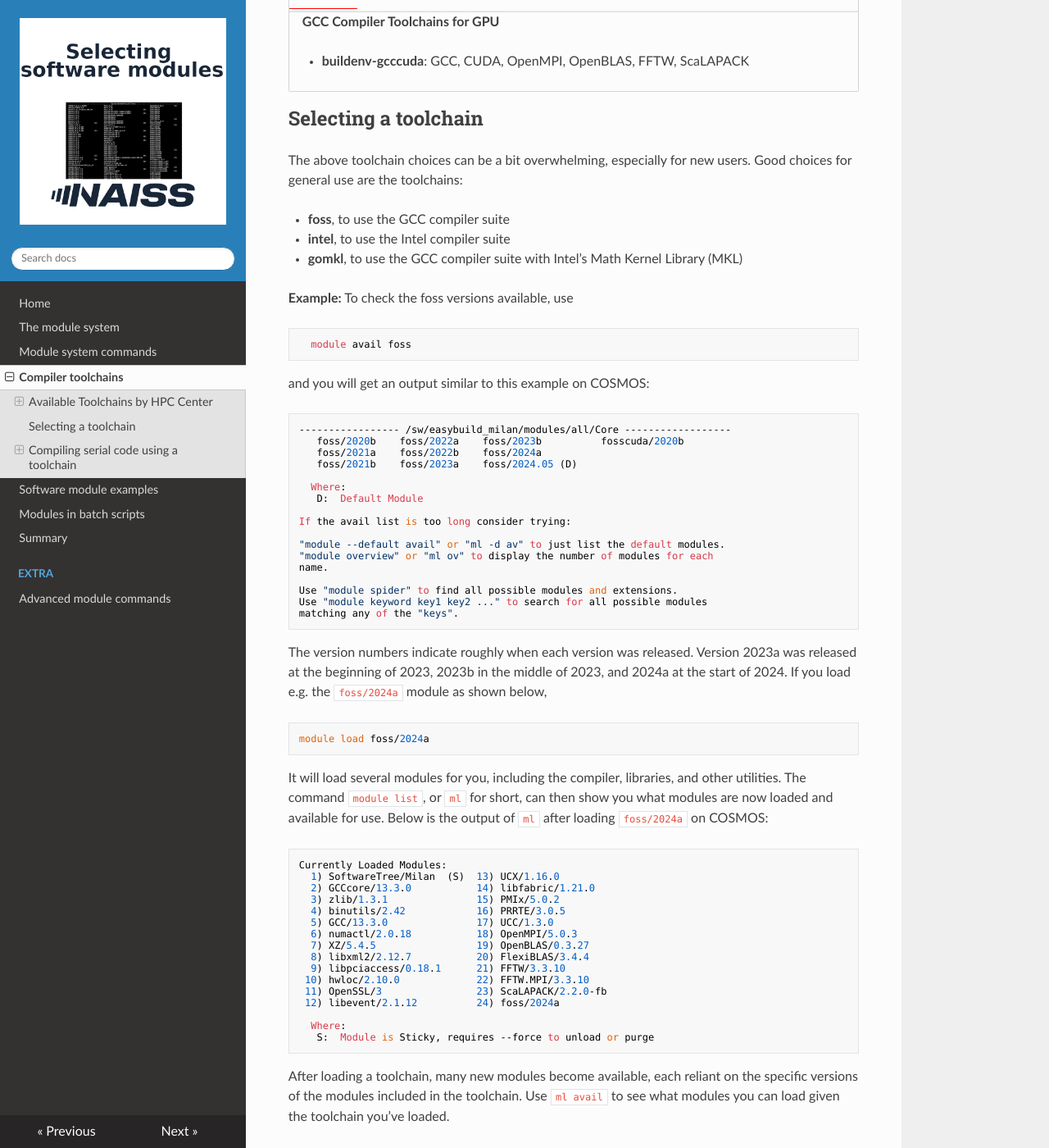
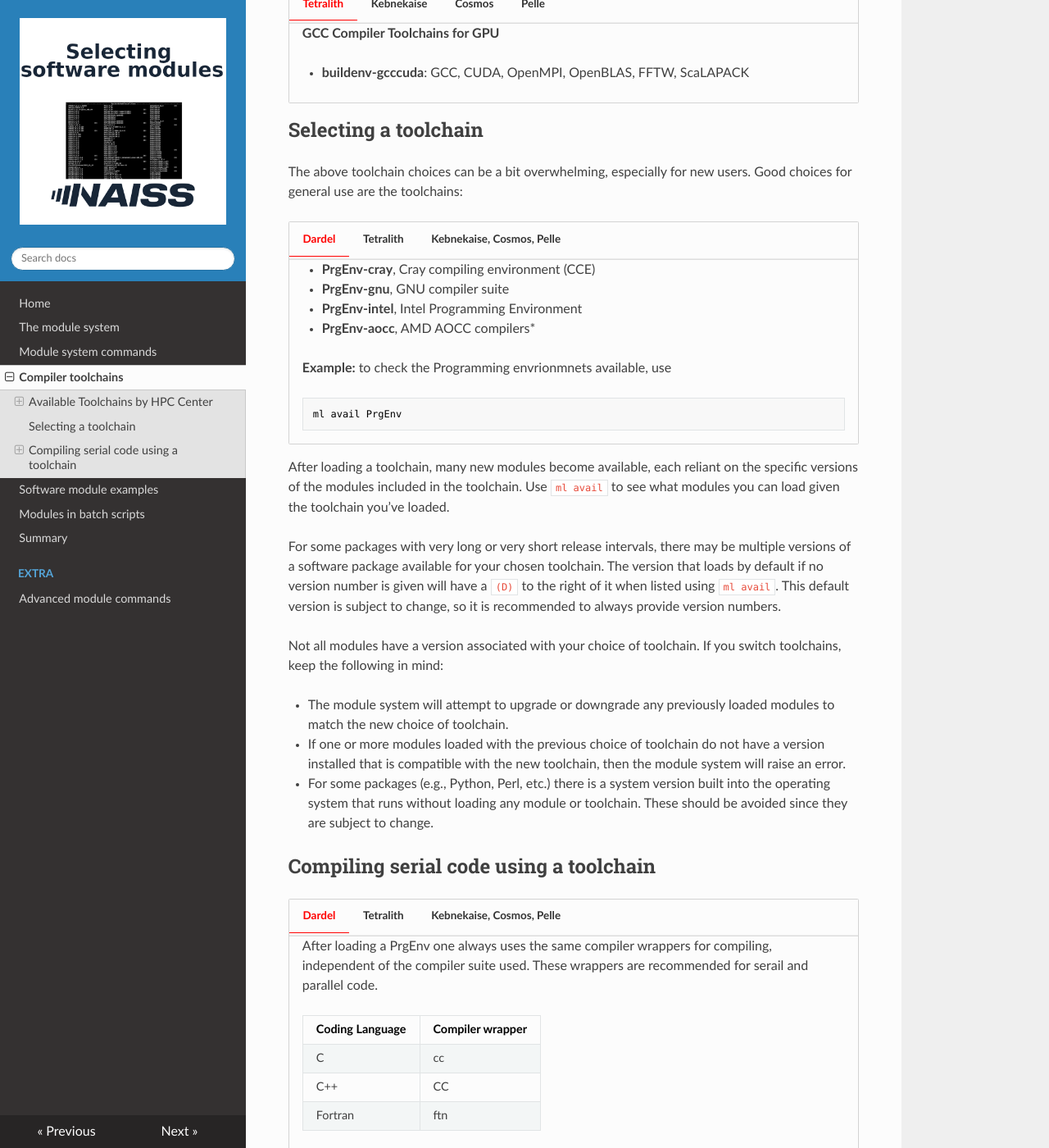
Before and after one commit to hpc2n/selecting-modules, an MkDocs documentation site: the page built from docs/toolchains.md, in a window 1280 px wide and 1400 px high, scrolled down 1968 px. Shown: the whole window at 82% size. Built offline with MkDocs 1.6.1, drawn with Linux system fonts in a browser that asks for light colours; nearby versions of some CDN libraries; some of the changed text lies outside the part shown.

Commit message:
Added Dardel and Tetralith tabs to a number of tables

````diff
--- a/docs/toolchains.md
+++ b/docs/toolchains.md
@@ -46,18 +46,19 @@ any.
     - `module swap` to exchange one module for another
     - `module load` which will load a module and unloads everything that conflicts
 
-    On Dardel three different compilers are available.  By default you get the Cray compiling environment (CCE), commonly referred to as the *Cray compiler*.  In addition the *GNU compiler suite* and the
+    On Dardel three different compilers are available.  By default you get the Cray compiling environment (CCE), commonly referred to as the *Cray compiler*.  In addition the *GNU compiler suite*, the *Intel Programming Environment* and the
     *AMD AOCC compilers* are available. The compilers can be accessed by loading on of:
 
     ```
     ml PrgEnv-cray
     ml PrgEnv-gnu
+    ml PrgEng-intel
     ml PrgEnv-aocc
     ```
 
     The `PrgEnv-cray`is loaded by default after login.
 
-    The modules `cray-libsci`, providing e.g. BLAS/LAPACK/ScaLAPACK and `cray-mpich` providing MPI capabilities are automatically included.
+    The modules `cray-libsci`, providing e.g. BLAS/LAPACK/ScaLAPACK and `cray-mpich` providing MPI capabilities are automatically included with all four compiler choices.
 
     For software built or intended to be built with EasyBuild, there are 3 toolchains that help to assemble the appropriate combinations of the modules mentioned above, among other tools to support parallel programming.
 
@@ -207,76 +208,99 @@ any.
     - As of today you load GCC and CUDA separately.
     - New tools are typically build with the latest versions of both.
 
+
 ## Selecting a toolchain
 
 The above toolchain choices can be a bit overwhelming, especially for new users.
 Good choices for general use are the toolchains:
 
-* **foss**, to use the GCC compiler suite
-* **intel**, to use the Intel compiler suite
-* **gomkl**, to use the GCC compiler suite with Intel's Math Kernel Library (MKL)
+=== "Dardel"
 
-**Example:** To check the foss versions available, use
+    * **PrgEnv-cray**, Cray compiling environment (CCE)
+    * **PrgEnv-gnu**, GNU compiler suite
+    * **PrgEnv-intel**, Intel Programming Environment
+    * **PrgEnv-aocc**, AMD AOCC compilers*
 
-```bash
-  module avail foss
-```
+    **Example:** to check the Programming envrionmnets available, use
 
-and you will get an output similar to this example on COSMOS:
+    ```bash
+    ml avail PrgEnv
+    ```
 
-```bash
------------------ /sw/easybuild_milan/modules/all/Core ------------------
-   foss/2020b    foss/2022a    foss/2023b          fosscuda/2020b
-   foss/2021a    foss/2022b    foss/2024a
-   foss/2021b    foss/2023a    foss/2024.05 (D)
+=== "Tetralith"
 
-  Where:
-   D:  Default Module
+    * **buildenv-gcc**, to use the GCC compiler suite
+    * **buildenv-intel** to use the Intel compiler suite
 
-If the avail list is too long consider trying:
+    **Example:** to check the Programming envrionmnets available, use
 
-"module --default avail" or "ml -d av" to just list the default modules.
-"module overview" or "ml ov" to display the number of modules for each
-name.
+    ```bash
+    ml avail buildenv
+    ```
 
-Use "module spider" to find all possible modules and extensions.
-Use "module keyword key1 key2 ..." to search for all possible modules
-matching any of the "keys".
-```
+=== "Kebnekaise, Cosmos, Pelle"
 
-The version numbers indicate roughly when each version was released. Version
-2023a was released at the beginning of 2023, 2023b in the middle of 2023, and
-2024a at the start of 2024. If you load e.g. the `foss/2024a` module as shown
-below,
+    * **foss**, to use the GCC compiler suite
+    * **intel**, to use the Intel compiler suite
+    * **gomkl**, to use the GCC compiler suite with Intel's Math Kernel Library (MKL)
 
+    **Example:** To check the foss versions available, use
 
-```bash
-module load foss/2024a
-```
+    ```bash
+     module avail foss
+    ```
 
-It will load several modules for you, including the compiler, libraries, and
-other utilities. The command `module list`, or `ml` for short, can then show you
-what modules are now loaded and available for use. Below is the output of `ml`
-after loading `foss/2024a` on COSMOS:
+    and you will get an output similar to this example on COSMOS:
 
-```bash
-Currently Loaded Modules:
-  1) SoftwareTree/Milan  (S)  13) UCX/1.16.0
-  2) GCCcore/13.3.0           14) libfabric/1.21.0
-  3) zlib/1.3.1               15) PMIx/5.0.2
-  4) binutils/2.42            16) PRRTE/3.0.5
-  5) GCC/13.3.0               17) UCC/1.3.0
-  6) numactl/2.0.18           18) OpenMPI/5.0.3
-  7) XZ/5.4.5                 19) OpenBLAS/0.3.27
-  8) libxml2/2.12.7           20) FlexiBLAS/3.4.4
-  9) libpciaccess/0.18.1      21) FFTW/3.3.10
- 10) hwloc/2.10.0             22) FFTW.MPI/3.3.10
- 11) OpenSSL/3                23) ScaLAPACK/2.2.0-fb
- 12) libevent/2.1.12          24) foss/2024a
+    ```bash
+    ----------------- /sw/easybuild_milan/modules/all/Core ------------------
+    foss/2020b    foss/2022a    foss/2023b          fosscuda/2020b
+    foss/2021a    foss/2022b    foss/2024a
+    foss/2021b    foss/2023a    foss/2024.05 (D)
 
-  Where:
-   S:  Module is Sticky, requires --force to unload or purge
-```
+    Where:
+    D:  Default Module
+
+    If the avail list is too long consider trying:
+
+    "module --default avail" or "ml -d av" to just list the default modules.
+    "module overview" or "ml ov" to display the number of modules for each
+    name.
+
+    Use "module spider" to find all possible modules and extensions.
+    Use "module keyword key1 key2 ..." to search for all possible modules
+    matching any of the "keys".
+    ```
+
+    The version numbers indicate roughly when each version was released. Version 2023a was released at the beginning of 2023, 2023b in the middle of 2023, and  2024a at the start of 2024. If you load e.g. the `foss/2024a` module as shown below,
+
+    ```bash
+    module load foss/2024a
+    ```
+
+    It will load several modules for you, including the compiler, libraries, and
+    other utilities. The command `module list`, or `ml` for short, can then show you
+    what modules are now loaded and available for use. Below is the output of `ml`
+    after loading `foss/2024a` on COSMOS:
+
+    ```bash
+    Currently Loaded Modules:
+     1) SoftwareTree/Milan  (S)  13) UCX/1.16.0
+     2) GCCcore/13.3.0           14) libfabric/1.21.0
+     3) zlib/1.3.1               15) PMIx/5.0.2
+     4) binutils/2.42            16) PRRTE/3.0.5
+     5) GCC/13.3.0               17) UCC/1.3.0
+     6) numactl/2.0.18           18) OpenMPI/5.0.3
+     7) XZ/5.4.5                 19) OpenBLAS/0.3.27
+     8) libxml2/2.12.7           20) FlexiBLAS/3.4.4
+     9) libpciaccess/0.18.1      21) FFTW/3.3.10
+    10) hwloc/2.10.0             22) FFTW.MPI/3.3.10
+    11) OpenSSL/3                23) ScaLAPACK/2.2.0-fb
+    12) libevent/2.1.12          24) foss/2024a
+
+    Where:
+     S:  Module is Sticky, requires --force to unload or purge
+    ```
 
 After loading a toolchain, many new modules become available, each reliant on
 the specific versions of the modules included in the toolchain. Use `ml avail`
@@ -302,58 +326,76 @@ toolchain. These should be avoided since they are subject to change.
 
 ## Compiling serial code using a toolchain
 
-If you have loaded a toolchain, choose your compiler from the following table
-based on your coding language and toolchain choice. Note that there are 2 Intel
-versions per language; versions ending with x are newer OneAPI versions supported
-from 2023 onward.
+=== "Dardel"
 
-| Coding Language | If GCC Toolchain | If Intel Toolchain |
-| :-------------- | :--------------- | :----------------- |
-| C               | gcc              | icc, icx           |
-| C++             | g++              | icpc, icpx         |
-| Fortran         | gfortran         | ifort, ifx         |
+    After loading a PrgEnv one always uses the same compiler wrappers for compiling, independent of the compiler suite used.  These wrappers are recommended for serail and parallel code.
 
-For some open-source toolchains, there may be no difference between compiling
-serial code with a toolchain and using a built-in compiler. The differences are
-more visible when using an Intel toolchain or when using MPI.
+    | Coding Language | Compiler wrapper |
+    | :-------------- | :--------------- |
+    | C               | cc               |
+    | C++             | CC               |
+    | Fortran         | ftn              |
+
+
+=== "Tetralith"
+
+    After loading your buildenv choose your compiler command from the following table based on your coding language.
+
+    | Coding Language | If buildenv-gcc  | If buildenv-intel  |
+    | :-------------- | :--------------- | :----------------- |
+    | C               | gcc              | icc                |
+    | C++             | g++              | icpc               |
+    | Fortran         | gfortran         | ifort              |
+
+=== "Kebnekaise, Cosmos, Pelle"
+
+    If you have loaded a toolchain, choose your compiler from the following table
+    based on your coding language and toolchain choice. Note that there are 2 Intel
+    versions per language; versions ending with x are newer OneAPI versions supported
+    from 2023 onward.
+
+    | Coding Language | If GCC Toolchain | If Intel Toolchain |
+    | :-------------- | :--------------- | :----------------- |
+    | C               | gcc              | icc, icx           |
+    | C++             | g++              | icpc, icpx         |
+    | Fortran         | gfortran         | ifort, ifx         |
+
+    For some open-source toolchains, there may be no difference between compiling
+    serial code with a toolchain and using a built-in compiler. The differences are
+    more visible when using an Intel toolchain or when using MPI.
 
 ### Toolchains using MPI
 
-The table below shows which MPI compiler to use given your choices of toolchain
-and coding language:
+=== "Dardel"
 
-| Coding Language | If Toolchain with OpenMPI | If Intel Toolchain |
-| :-------------- | :------------------------ | :----------------- |
-| C               | mpicc                     | mpiicc             |
-| C++             | mpicxx                    | mpiicpc            |
-| Fortran         | mpifort                   | mpiifort           |
+    After loading a PrgEnv one always uses the same compiler wrappers for compiling, independent of the compiler suite used.  These wrappers are recommended for serail and parallel code.
 
-Inside your job script, executables built with OpenMPI need to be run using the
-`mpirun` command. For OpenMPI jobs not using threads, we recommend task binding
-(i.e., use the `mpirun` option `--bind-to core`)
+    | Coding Language | Compiler wrapper |
+    | :-------------- | :--------------- |
+    | C               | cc               |
+    | C++             | CC               |
+    | Fortran         | ftn              |
 
-For Intel-based MPI scripts, the script should be run with `srun` command.
+=== "Tetralith"
 
-Here is a template for a script using OpenMPI (adapted from LUNARC
-documentation):
+    The table below shows which MPI compiler to use given your choices of toolchain
+    and coding language:
 
-```bash
-#!/bin/bash
-#SBATCH -N 3                 # number of nodes (arbitrary number >1)
-#SBATCH --ntasks-per-node=16 # adapt for your needs
-#SBATCH --exclusive          # reserve whole nodes
-#SBATCH -t 0:60:0            # run time
-#SBATCH -J my_mpi_job        # job name in queue
-#SBATCH -o result_%j.out     # output file
-#SBATCH -e result_%j.err     # error file
-#SBATCH -A <project-ID>      # replace with your project ID
+    | Coding Language | If buildenv-gcc           | If buildenv-intel  |
+    | :-------------- | :------------------------ | :----------------- |
+    | C               | mpicc                     | mpiicc             |
+    | C++             | mpicxx                    | mpiicpc            |
+    | Fortran         | mpifort                   | mpiifort           |
 
-cat $0
 
-# module load statement(s) - adapt for your package(s)
-module load foss/2023a
 
-# run the jobs - here we assume an executable name: my_program
-mpirun --bind-to core my_program
-# for intel toolchains, the command is srun
-```
+=== "Kebnekaise, Cosmos, Pelle"
+
+    The table below shows which MPI compiler to use given your choices of toolchain
+    and coding language:
+
+    | Coding Language | If Toolchain with OpenMPI | If Intel Toolchain |
+    | :-------------- | :------------------------ | :----------------- |
+    | C               | mpicc                     | mpiicc             |
+    | C++             | mpicxx                    | mpiicpc            |
+    | Fortran         | mpifort                   | mpiifort           |
````
